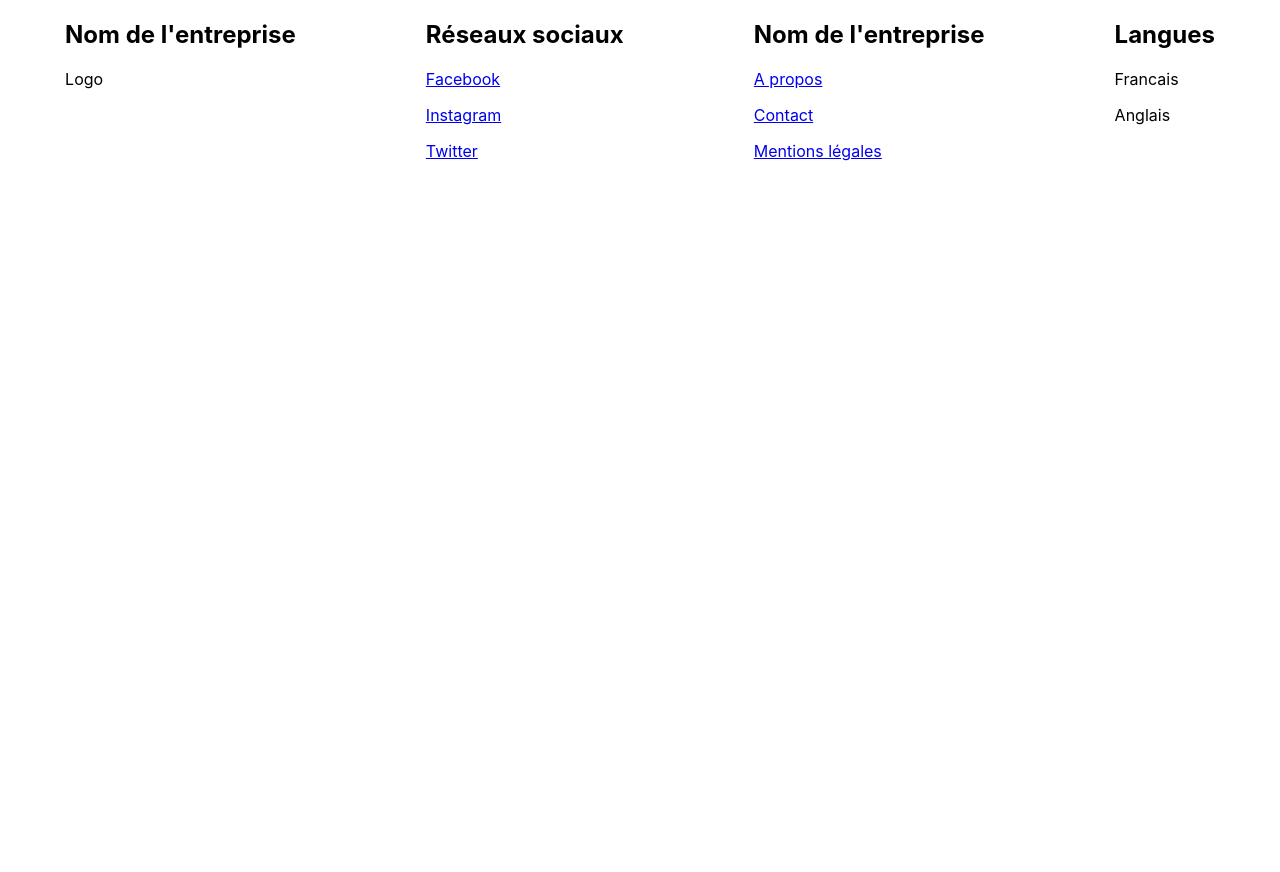
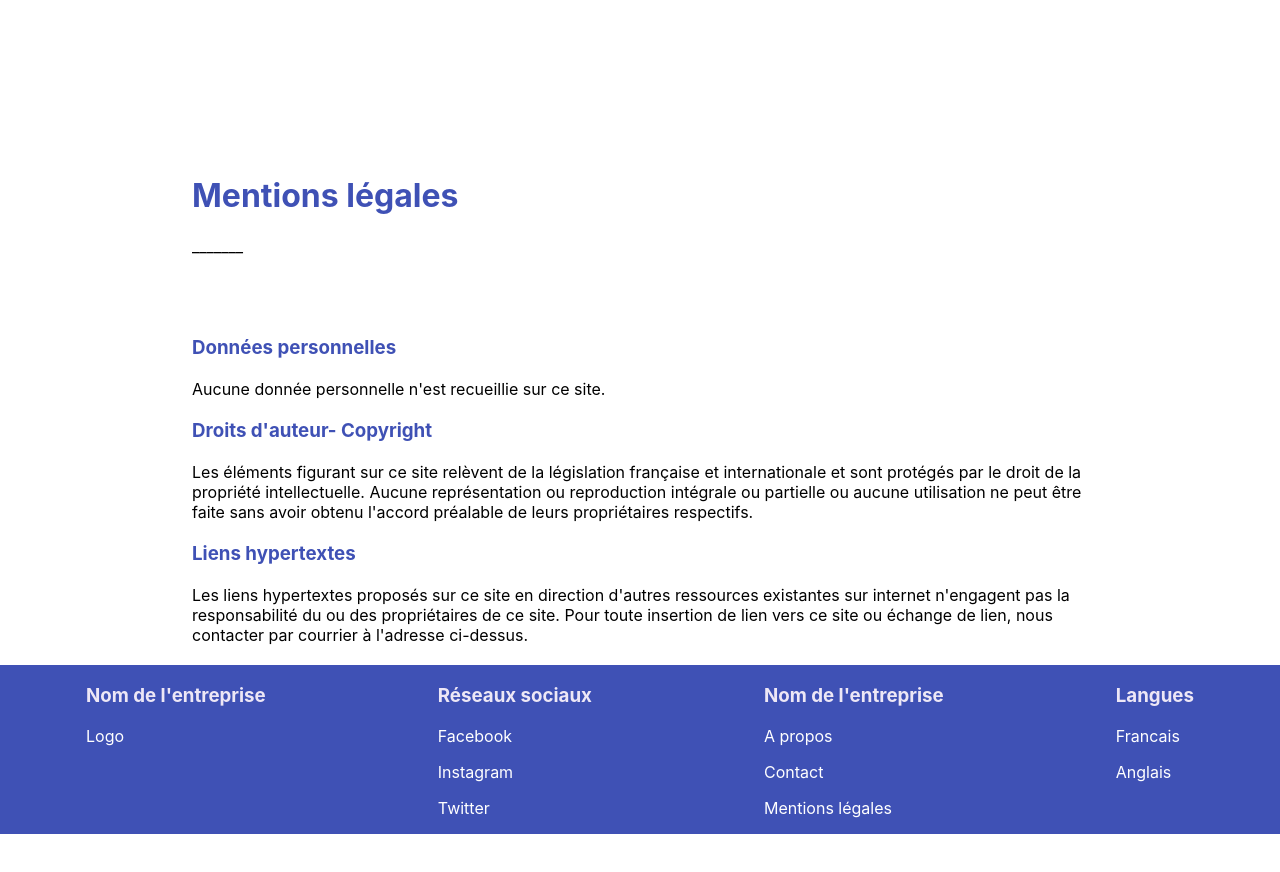
Before and after one commit to nicolasdantas/hackaton2-front, a React (Create React App) app: page /mentionslegales in a window 1280 px wide. Shown: the top 872 px of the page. Before the commit the page ends 800 px from the top, so only its background shows below. Built offline with nearby package versions, Linux system fonts and the light colour scheme.

Commit message:
css footer

```diff
--- a/src/App.js
+++ b/src/App.js
@@ -2,17 +2,22 @@ import React from 'react';
 import { BrowserRouter as Router, Switch, Route } from 'react-router-dom';
 import Contact from './components/Contact';
 import Footer from './components/Footer';
+import MentionLegale from './components/Mentionslegales';
+import './app.scss';
 
 function App() {
   return (
     <div>
       <Router>
         <div className='App'>
+        <div className="main-div">
           <Switch>
             <Route exact path='/contact' component={Contact} />
+            <Route exact path='/mentionslegales' component={MentionLegale} />
           </Switch>
+          </div>
+          <Footer />
         </div>
-        <Footer />
       </Router>
     </div>
   );
--- /dev/null
+++ b/src/app.scss
@@ -0,0 +1,13 @@
+.App {
+    position: relative;
+    min-height: 100vh;
+    .main-div {
+      padding: 6rem 0 30rem 0; /* Footer height */
+    }
+    footer {
+      position: absolute;
+      bottom: 0;
+      width: 100%;
+      height: 30rem; /* Footer height */
+    }
+}
--- a/src/components/Contact.js
+++ b/src/components/Contact.js
@@ -16,22 +16,22 @@ const useStyles = makeStyles(() => ({
     width: 200,
   },
   btn: {
-    backgroundColor: '#6d071a',
+    backgroundColor: '#3f51b5',
     textTransform: 'none',
     '&:hover': {
-      backgroundColor: '#6d071a',
+      backgroundColor: '#3f51b5',
     },
   },
   input: {
     width: '100%',
     '& .MuiOutlinedInput-root.Mui-focused .MuiOutlinedInput-notchedOutline': {
-      borderColor: '#6d071a',
+      borderColor: '#3f51b5',
     },
     '& .MuiOutlinedInput-input': {
-      color: '#6d071a',
+      color: '#3f51b5',
     },
     '& .MuiInputLabel-outlined.Mui-focused': {
-      color: '#6d071a',
+      color: '#3f51b5',
     },
   },
 }));
--- a/src/components/Footer.js
+++ b/src/components/Footer.js
@@ -1,20 +1,16 @@
 import React from 'react';
 import '../style/Footer.scss';
-import {
-    BrowserRouter as
-    Link
-  } from "react-router-dom";
 
 const Footer = () => {
     return(
-        <div>
+        <footer>
             <div className="container-footer">
                 <div>
-                    <h2>Nom de l'entreprise</h2>
-                    <p>Logo</p>
+                    <h3>Nom de l'entreprise</h3>
+                    <p className="logo">Logo</p>
                 </div>
                 <div className="social">
-                    <h2>Réseaux sociaux</h2>
+                    <h3>Réseaux sociaux</h3>
                     <a href='https://www.facebook.com/ApsideGroupe'>
                     <p>Facebook</p>
                     </a>
@@ -26,7 +22,7 @@ const Footer = () => {
                     </a>
                 </div>
                 <div className="a-propos">
-                    <h2>Nom de l'entreprise</h2>
+                    <h3>Nom de l'entreprise</h3>
                     <a href='/team'>
                         <p>A propos</p>
                     </a>
@@ -38,12 +34,12 @@ const Footer = () => {
                     </a>
                 </div>
                 <div className="languages">
-                    <h2>Langues</h2>
+                    <h3>Langues</h3>
                     <p>Francais</p>
                     <p>Anglais</p>
                 </div>
             </div>
-        </div>
+        </footer>
     )
 }
 
--- /dev/null
+++ b/src/components/Mentionslegales.js
@@ -0,0 +1,35 @@
+import React from 'react';
+import '../style/Mentionslegales.scss'
+
+const MentionLegale = () => {
+  return (
+    <div className="page-mentions-légales">
+      <div className="container-mentions-legales">
+        <div className="h1-hr">
+          <h1 className="titre-mentions-legales">Mentions légales</h1>
+          <p>_______</p>
+        </div>
+        <h3 className="catégories-mentions-légales">Données personnelles</h3>
+        <p className="paragraphes-mentions-légales">Aucune donnée personnelle n'est recueillie sur ce site.</p>
+        <h3>Droits d'auteur- Copyright</h3>
+        <p>
+          Les éléments figurant sur ce site relèvent de la législation française
+          et internationale et sont protégés par le droit de la propriété
+          intellectuelle. Aucune représentation ou reproduction intégrale ou
+          partielle ou aucune utilisation ne peut être faite sans avoir obtenu
+          l'accord préalable de leurs propriétaires respectifs.
+        </p>
+        <h3>Liens hypertextes</h3>
+        <p>
+          Les liens hypertextes proposés sur ce site en direction d'autres
+          ressources existantes sur internet n'engagent pas la responsabilité du
+          ou des propriétaires de ce site. Pour toute insertion de lien vers ce
+          site ou échange de lien, nous contacter par courrier à l'adresse
+          ci-dessus.
+        </p>
+      </div>
+    </div>
+  );
+};
+
+export default MentionLegale;
--- a/src/style/Footer.scss
+++ b/src/style/Footer.scss
@@ -2,4 +2,27 @@
     display: flex;
     flex-direction: row;
     justify-content: space-around;
+    background-color: #F3F3F3;
+    background-color: #3f51b5;
+    h3{
+        color:#ede7f6;
+    }
 }
+
+.social a{
+    text-decoration: none;
+    color: white;
+}
+
+.a-propos a{
+    text-decoration: none;
+    color: white;
+}
+
+.languages p{
+    color: white;
+}
+
+.logo{
+    color: white;
+}
--- /dev/null
+++ b/src/style/Mentionslegales.scss
@@ -0,0 +1,19 @@
+.page-mentions-légales{
+    display: flex;
+    justify-content: center;
+    align-items: center;
+    .container-mentions-legales{
+        width: 70%;
+        .h1-hr{
+            margin-bottom: 80px;
+        }h1{
+            margin-top: 80px;
+            color:#3f51b5;
+            }h3{
+                margin-bottom: 20px;
+                color:#3f51b5;
+                }p{
+                    margin-bottom: 20px;
+                }
+        }
+}
```
Also changed, not shown: 1 other file (tests, documents, lock files or other folders).
